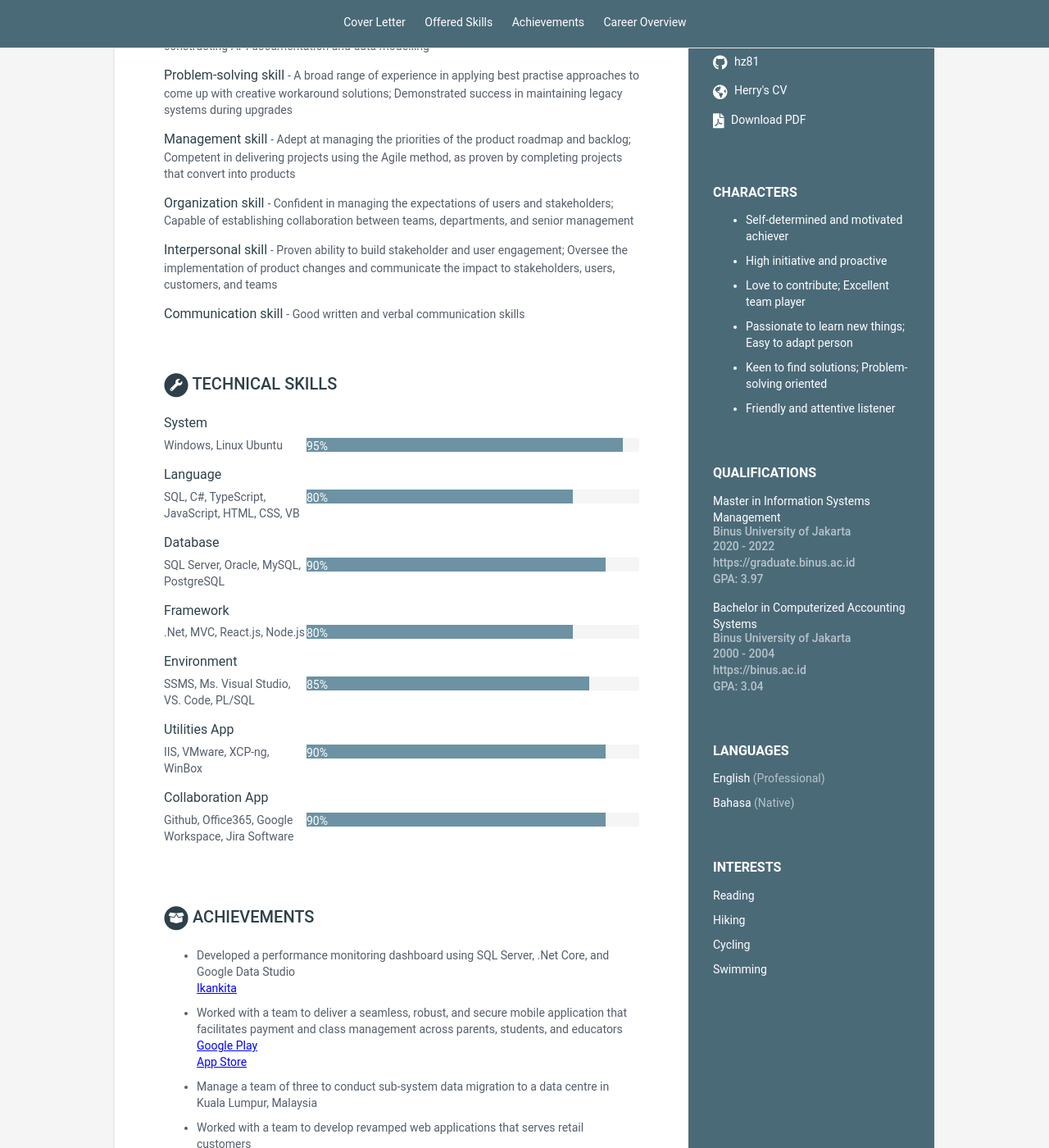
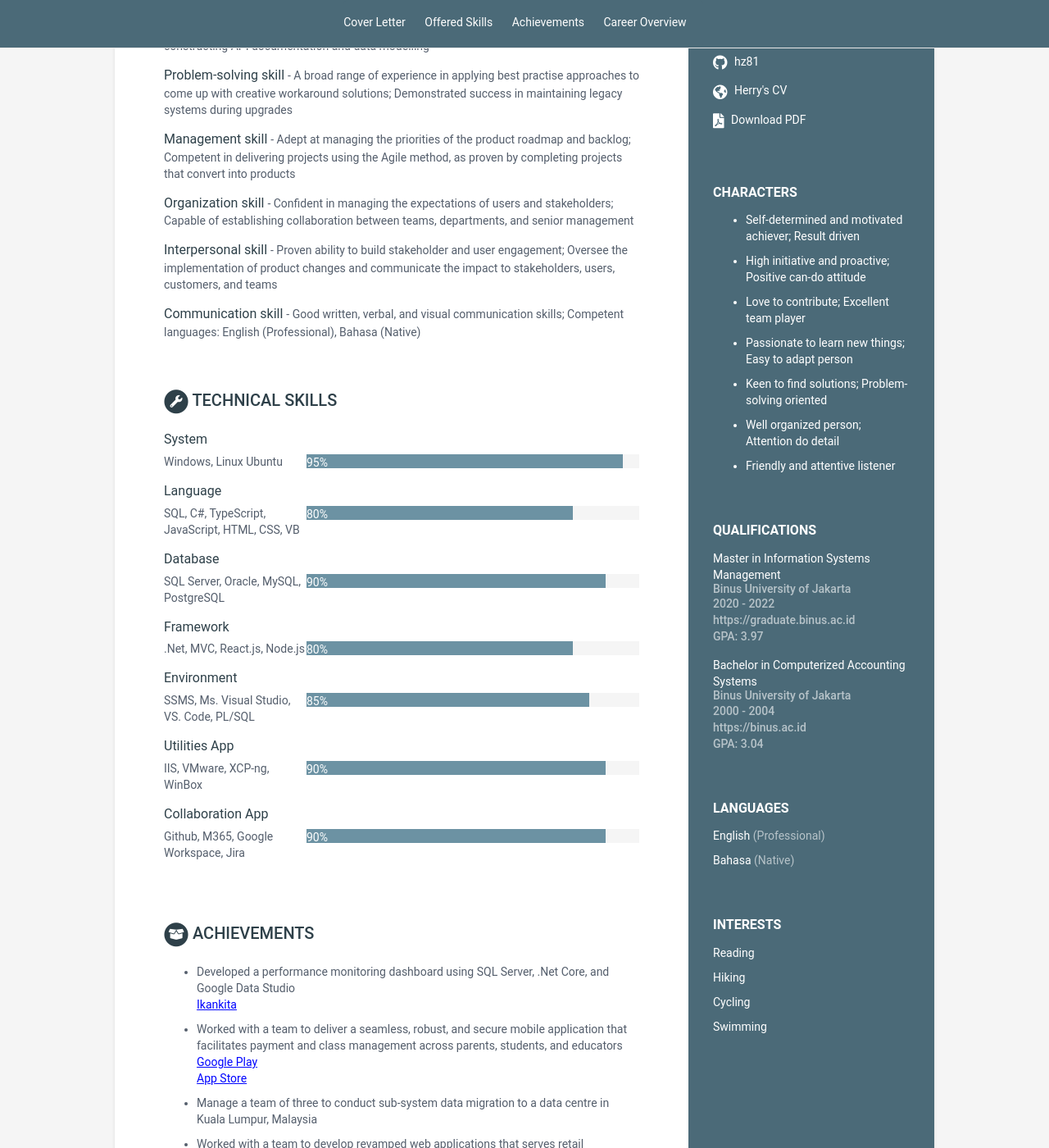
Before and after one commit to hz81/cv-pm2, a Jekyll site: the page built from index.html, in a window 1280 px wide and 1400 px high, scrolled down 467 px. Shown: the whole window at 82% size. Built offline with Jekyll 4.4.1, drawn with Linux system fonts in a browser that asks for light colours.

Commit message:
Update data.yml

```diff
--- a/_data/data.yml
+++ b/_data/data.yml
@@ -31,11 +31,12 @@ sidebar:
     characters:
       title: Characters
       info:
-        - item: Self-determined and motivated achiever
-        - item: High initiative and proactive
+        - item: Self-determined and motivated achiever; Result driven
+        - item: High initiative and proactive; Positive can-do attitude
         - item: Love to contribute; Excellent team player
         - item: Passionate to learn new things; Easy to adapt person
         - item: Keen to find solutions; Problem-solving oriented
+        - item: Well organized person; Attention do detail
         - item: Friendly and attentive listener
 
     languages:
@@ -124,7 +125,7 @@ skills-attributes:
         desc: "Proven ability to build stakeholder and user engagement; Oversee the implementation of product changes and communicate the impact to stakeholders, users, customers, and teams"
 
       - title: Communication skill
-        desc: Good written and verbal communication skills
+        desc: "Good written, verbal, and visual communication skills; Competent languages: English (Professional), Bahasa (Native)"
 
 skills-tech:
     title: Technical Skills
@@ -154,7 +155,7 @@ skills-tech:
         level: 90%
 
       - group: "Collaboration App"
-        name: "Github, Office365, Google Workspace, Jira Software"
+        name: "Github, M365, Google Workspace, Jira"
         level: 90%
 
 achievements:
```
